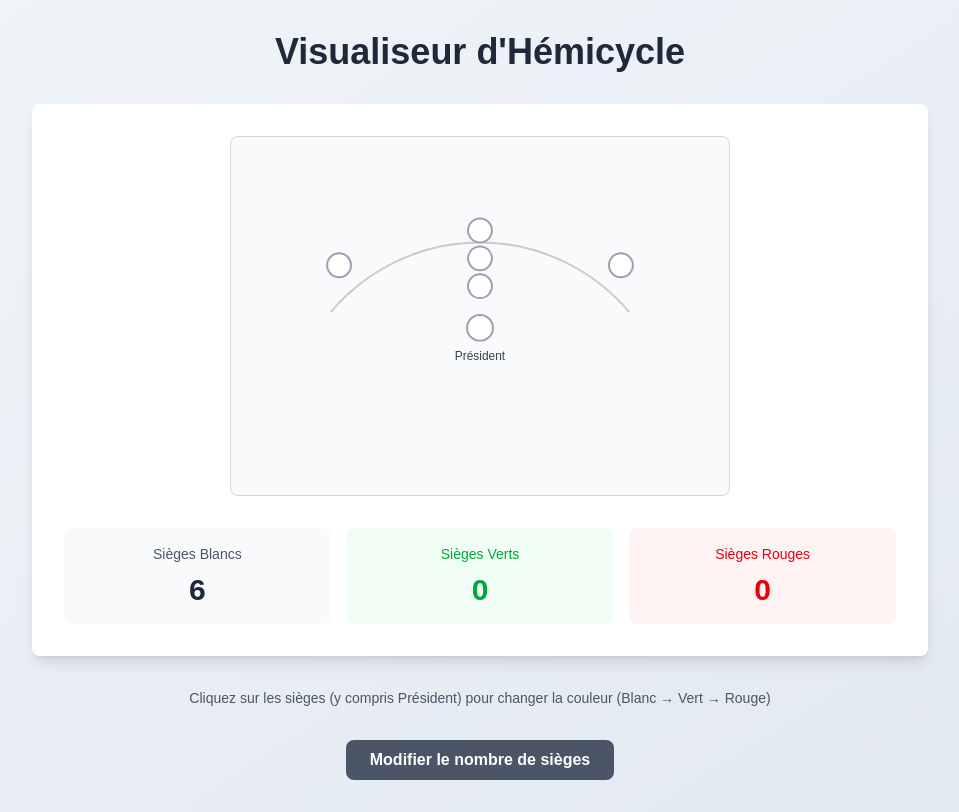
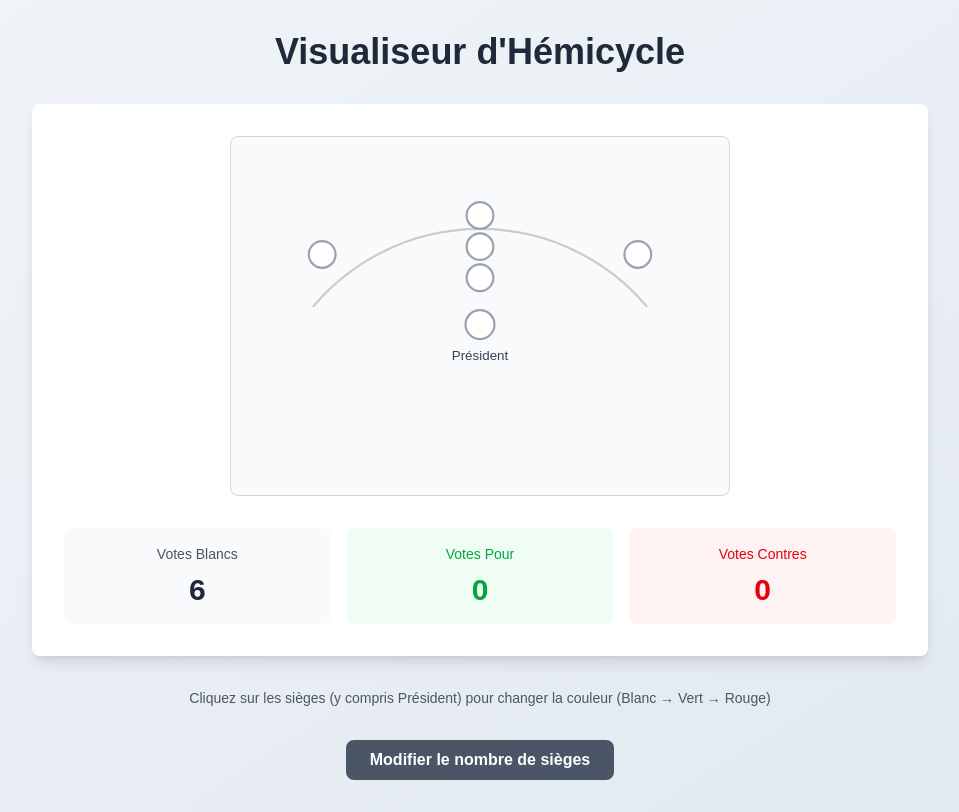
Before and after one commit to Yahiabenlet/interfaceAssemblee, a Next.js app: page / in a window 1280 px wide. Both pictures are taken after typing "5" into the empty fields and a click on the button "Créer l'hémicycle". Shown: the whole page, without its empty margins (160-1119 px from the left). Built offline with nearby package versions, Linux system fonts and the light colour scheme.

Commit message:
reajustement de la taille de l'ensemble

```diff
--- a/app/components/Hemicycle.tsx
+++ b/app/components/Hemicycle.tsx
@@ -127,6 +127,7 @@ export default function Hemicycle({ numSeats }: HemicycleProps) {
       <div className="bg-white dark:bg-gray-800 rounded-lg shadow-lg p-8">
         <div className="flex justify-center items-center mb-8">
           <svg viewBox="0 0 500 360" width="500" height="360" className="border border-gray-300 dark:border-gray-600 rounded-lg bg-gray-50 dark:bg-gray-700">
+            <g transform="translate(250 220) scale(1.12) translate(-250 -220)">
               {/* Arc guide descendu pour suivre le nouvel hémicycle */}
               <path
                 d="M 100 176 A 196 196 0 0 1 400 176"
@@ -166,6 +167,7 @@ export default function Hemicycle({ numSeats }: HemicycleProps) {
               <text x="250" y={presidentY + 32} textAnchor="middle" className="fill-gray-700 dark:fill-gray-200 text-xs">
                 Président
               </text>
+            </g>
           </svg>
         </div>
 
@@ -173,7 +175,7 @@ export default function Hemicycle({ numSeats }: HemicycleProps) {
         <div className="grid grid-cols-3 gap-4 mt-8">
           <div className="bg-gray-50 dark:bg-gray-700 p-4 rounded-lg text-center">
             <div className="text-sm font-medium text-gray-600 dark:text-gray-400">
-              Sièges Blancs
+              Votes Blancs
             </div>
             <div className="text-3xl font-bold text-gray-800 dark:text-white mt-2">
               {counts.white}
@@ -181,7 +183,7 @@ export default function Hemicycle({ numSeats }: HemicycleProps) {
           </div>
           <div className="bg-green-50 dark:bg-green-900 p-4 rounded-lg text-center">
             <div className="text-sm font-medium text-green-600 dark:text-green-300">
-              Sièges Verts
+              Votes Pour
             </div>
             <div className="text-3xl font-bold text-green-600 dark:text-green-400 mt-2">
               {counts.green}
@@ -189,7 +191,7 @@ export default function Hemicycle({ numSeats }: HemicycleProps) {
           </div>
           <div className="bg-red-50 dark:bg-red-900 p-4 rounded-lg text-center">
             <div className="text-sm font-medium text-red-600 dark:text-red-300">
-              Sièges Rouges
+              Votes Contres
             </div>
             <div className="text-3xl font-bold text-red-600 dark:text-red-400 mt-2">
               {counts.red}
```
Lines whose indentation alone changed are shown as unchanged.
